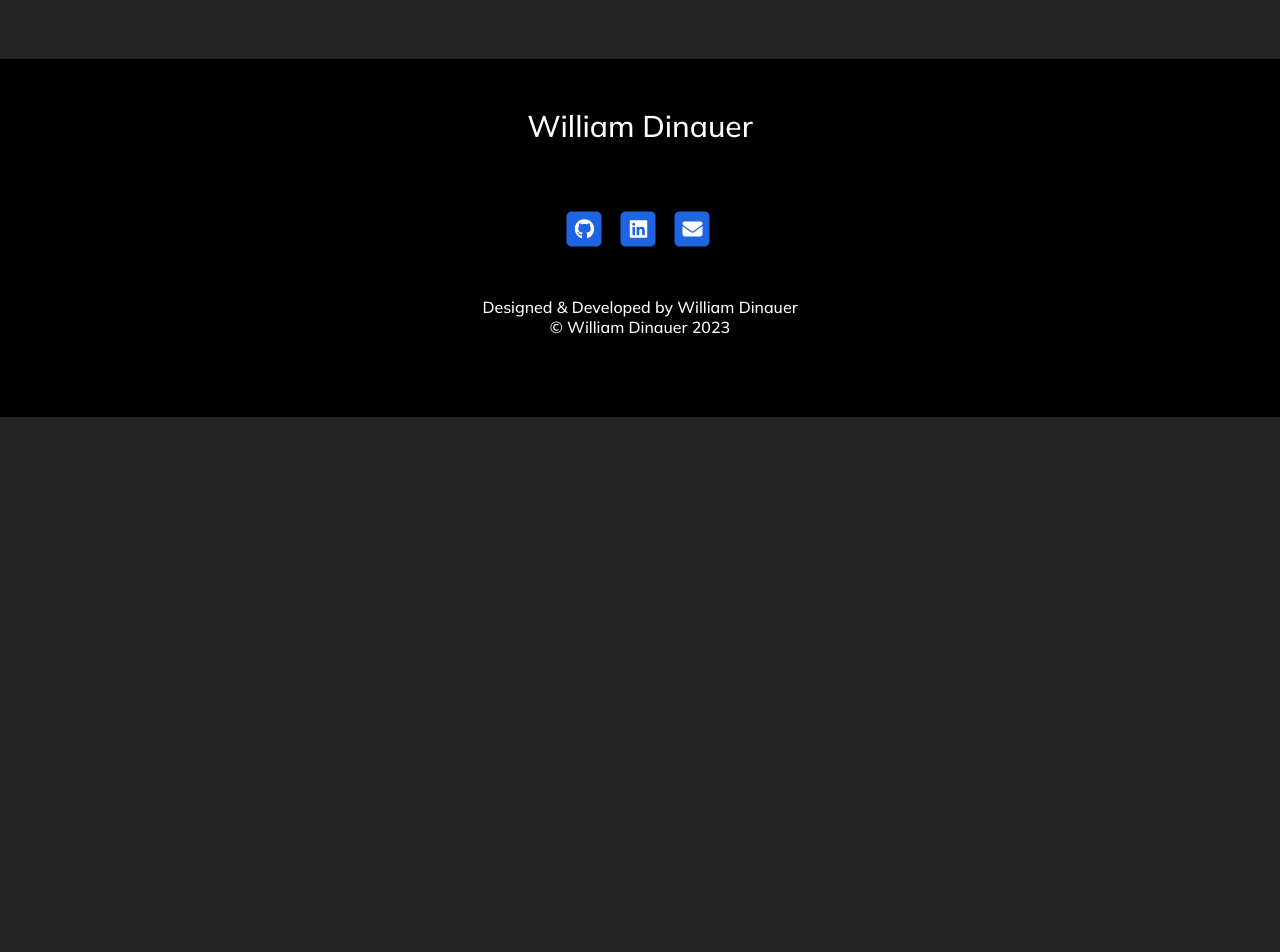
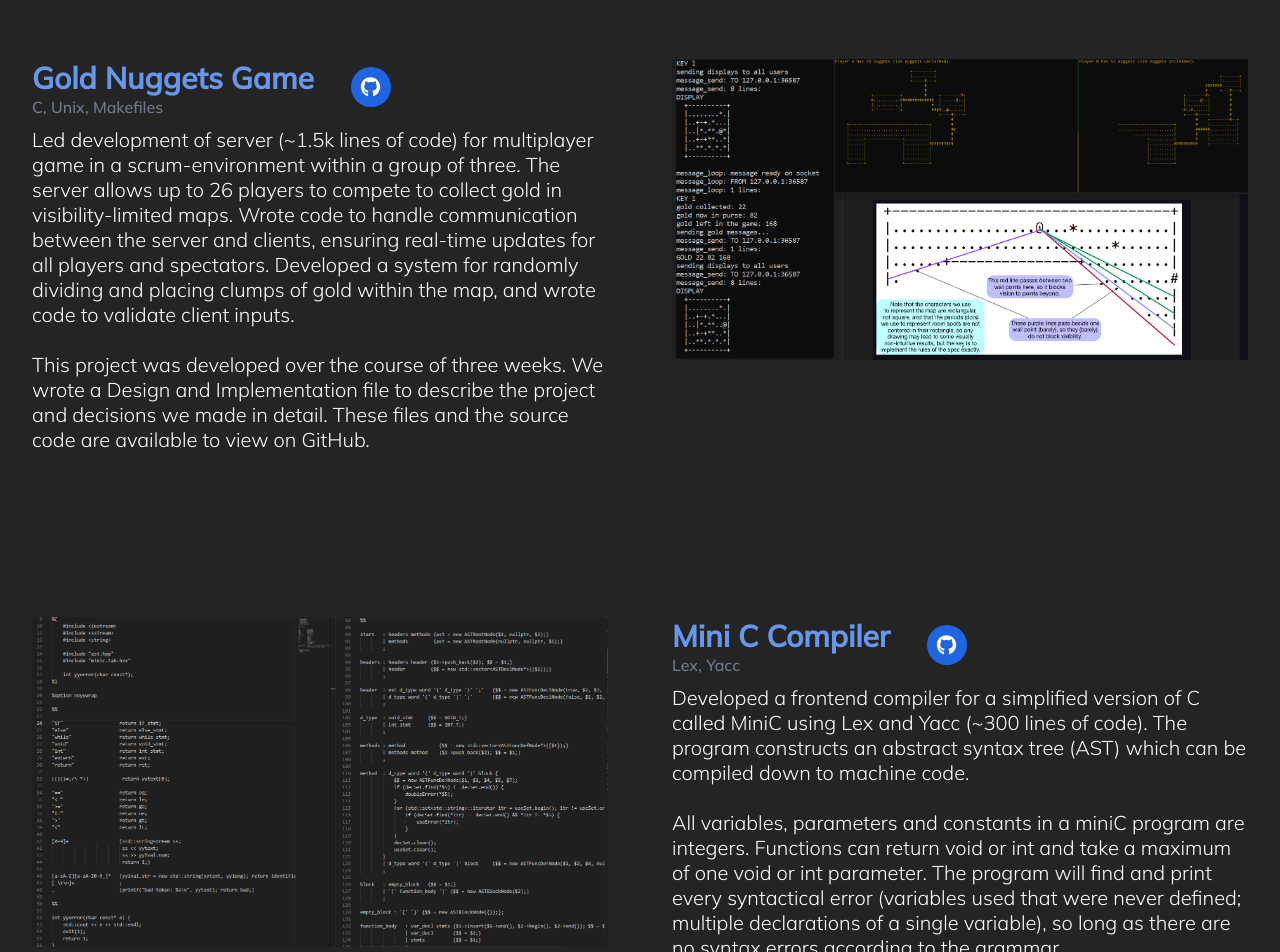
Before and after one commit to WillDinauer/personal-website, a React (Create React App) app: page /projectdetails in a window 1280 px wide. Shown: the part 3180-4132 px from the top of the page. Before the commit the page ends 3597 px from the top, so only its background shows below. Built offline with nearby package versions, Linux system fonts and the light colour scheme.

Commit message:
added two more projects

```diff
--- a/src/components/SoftwareExperiences.js
+++ b/src/components/SoftwareExperiences.js
@@ -79,6 +79,7 @@ function SoftwareExperiences() {
             </>
           }
         />
+
         {/******** Part of Speech Recognizer *******/}
         <SoftwareExperience
           img={require('../images/HMM.PNG')}
@@ -98,6 +99,7 @@ function SoftwareExperiences() {
           }
           invert
         />
+
         {/******** Space Wizards *******/}
         <SoftwareExperience
           img={require('../images/SpaceWizardPhoto.JPG')}
@@ -118,6 +120,48 @@ function SoftwareExperiences() {
             </>
           }
         />
+
+        {/******** Gold Nuggets Game *******/}
+        <SoftwareExperience
+          img={require('../images/GoldNuggetsOverview.PNG')}
+          title='Gold Nuggets Game'
+          stack='C, Unix, Makefiles'
+          gitLink='https://github.com/WillDinauer/Nuggets-Game/'
+          projectDescription={
+            <>
+              <p className="project-text">
+                Led development of server (~1.5k lines of code) for multiplayer game in a scrum-environment within a group of three. The server allows up to 26 players to compete to collect gold in visibility-limited maps.
+                Wrote code to handle communication between the server and clients, ensuring real-time updates for all players and spectators. Developed a system
+                for randomly dividing and placing clumps of gold within the map, and wrote code to validate client inputs.
+                <br/><br/>
+                This project was developed over the course of three weeks. We wrote a Design and Implementation file to describe the project and decisions we made in detail.
+                These files and the source code are available to view on GitHub.
+              </p>
+            </>
+          }
+          invert
+        />
+
+        {/******** Space Wizards *******/}
+        <SoftwareExperience
+          img={require('../images/MiniC_Compiler.PNG')}
+          title='Mini C Compiler'
+          stack='Lex, Yacc'
+          gitLink='https://github.com/WillDinauer/MiniC-Frontend-Compiler'
+          projectDescription={
+            <>
+              <p className="project-text">
+              Developed a frontend compiler for a simplified version of C called MiniC using Lex and Yacc (~300 lines of code).
+                The program constructs an abstract syntax tree (AST) which can be compiled down to machine code.
+                <br/><br/>
+                All variables, parameters and constants in a miniC program are integers.
+                Functions can return void or int and take a maximum of one void or int parameter.
+                The program will find and print every syntactical error (variables used that were never defined; multiple declarations of a single variable),
+                so long as there are no syntax errors according to the grammar.
+              </p>
+            </>
+          }
+        />
       </div>
   </div>
   );
```
Also changed, not shown: src/images/GoldNuggetsOverview.PNG (added), src/images/MiniC_Compiler.PNG (added).
